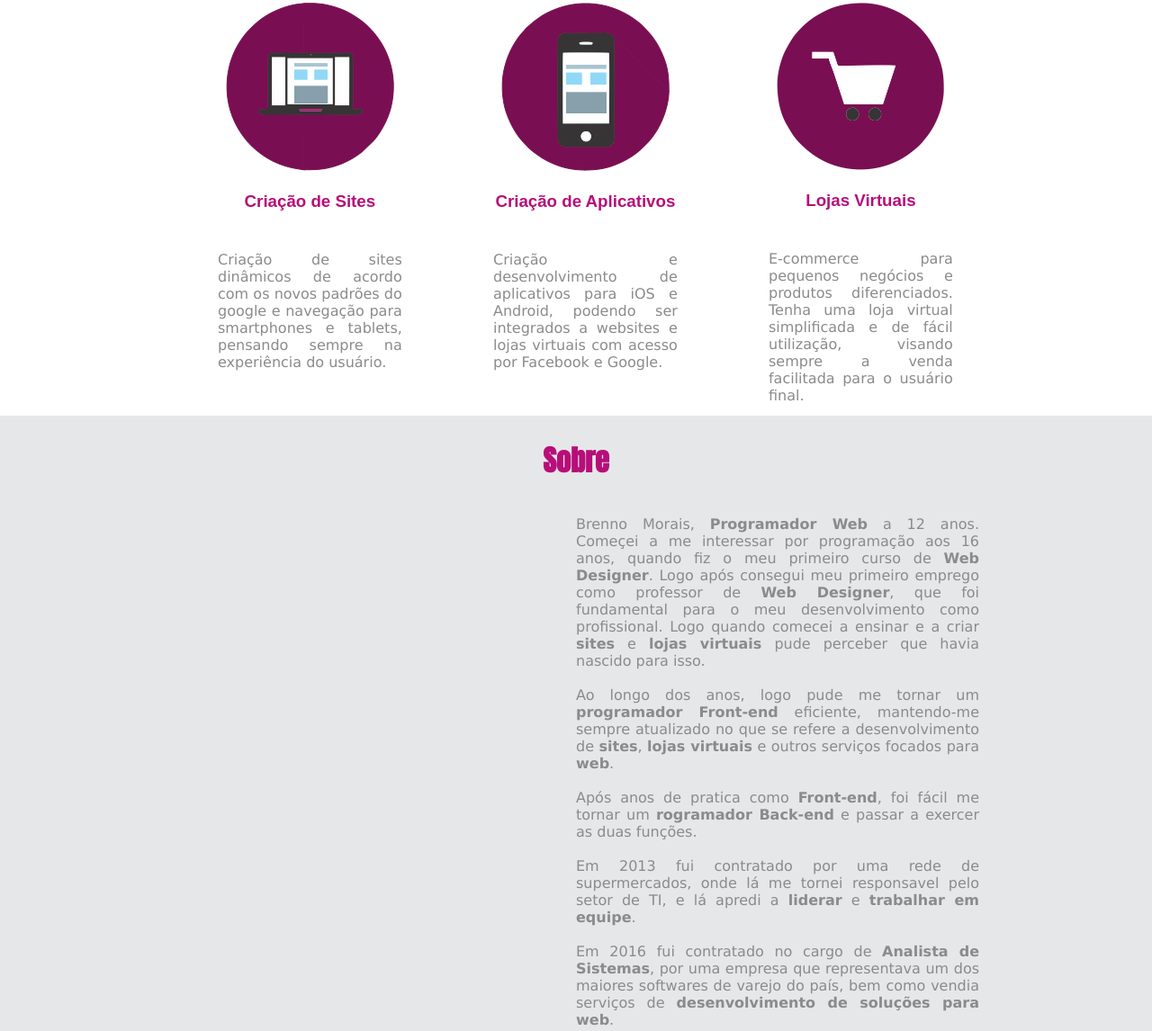
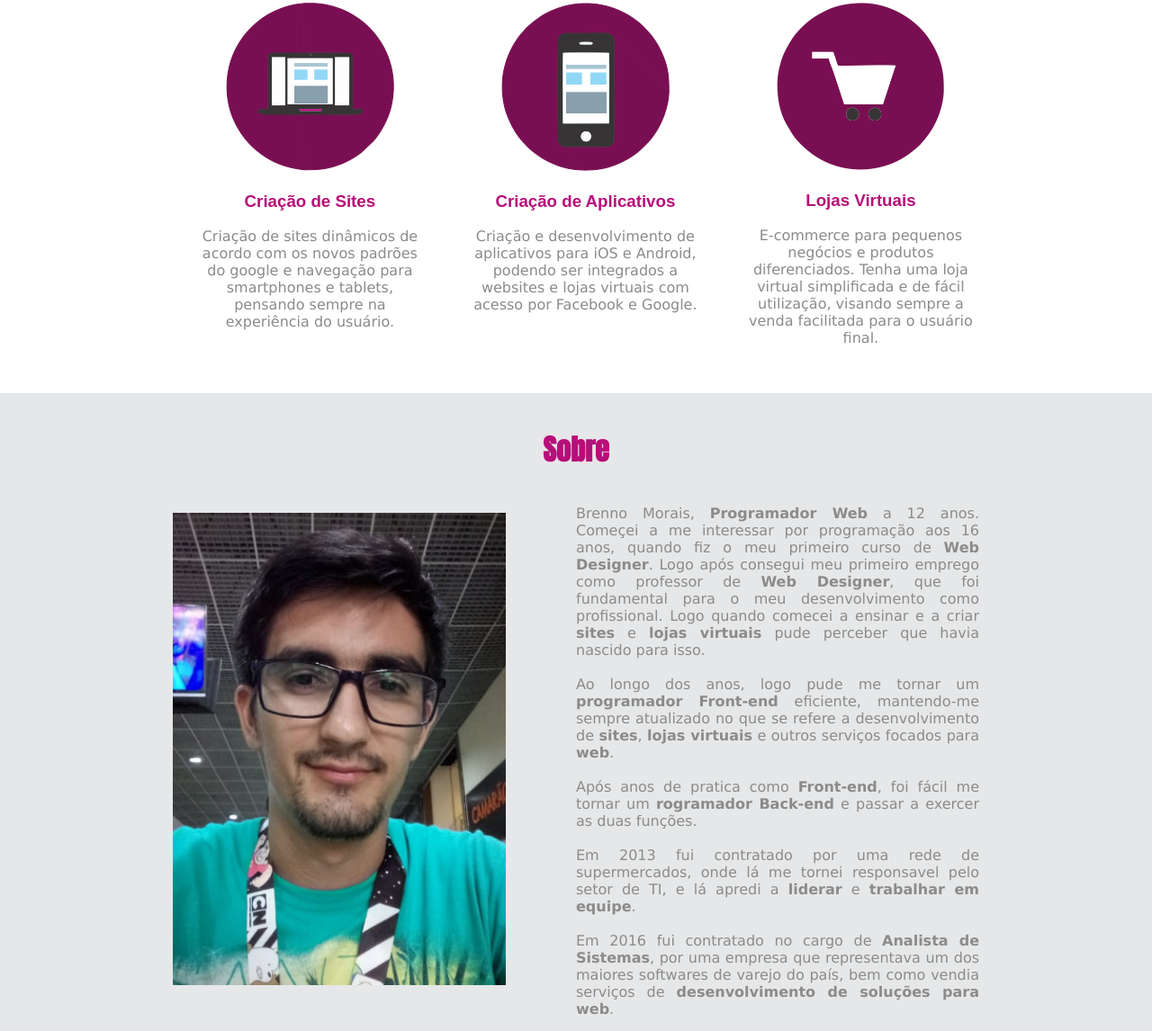
Before and after one commit to brenomorais-ti/meu_portal, a plain HTML site: page index.html in a window 1280 px wide. Shown: the part 1135-2281 px from the top of the page at 90% size. Drawn offline with nearby package versions, Linux system fonts and the light colour scheme.

Commit message:
edição sobre

```diff
--- a/css/main.css
+++ b/css/main.css
@@ -183,8 +183,8 @@ li.slick-active button {
 .col-3 p {
     font-family:Verdana, Geneva, Tahoma, sans-serif;
     color: #8b8b8b;
-    text-align:justify;
-    padding: 10%;
+    text-align:center;
+    padding-bottom: 25%;
 }
 
 .tela-100 .sobre {
@@ -195,7 +195,7 @@ li.slick-active button {
     font-family: "Anton-Regular";
     text-align: center;
     color: #B70E79;
-    padding-top: 25px;
+    padding-top: 3%;
 }
 
 .sobre p {
@@ -205,4 +205,12 @@ li.slick-active button {
     padding-top: 15px;
     width: 35%;
     padding-left: 50%;
+    padding-bottom: 5%;
 }
+
+.perfil {
+    width: 20%;
+    position: absolute;
+    padding-left: 15%;
+    top: 155px;
+}
--- a/index.html
+++ b/index.html
@@ -97,6 +97,9 @@
         </div>
         <div class="tela-100">
             <div class="sobre">
+                <div class="perfil">
+                    <img src="./img/perfil.png" />
+                </div>
                 <h1>
                     Sobre
                 </h1>
@@ -132,9 +135,6 @@
                     <br>
                 </p>
             </div>
-            <div class="perfil">
-                <img src="./img/perfil.png" />
-            </div>
         </div>
         <script type="text/javascript" src="https://code.jquery.com/jquery-1.11.0.min.js"></script>
         <script type="text/javascript" src="https://code.jquery.com/jquery-migrate-1.2.1.min.js"></script>
```
